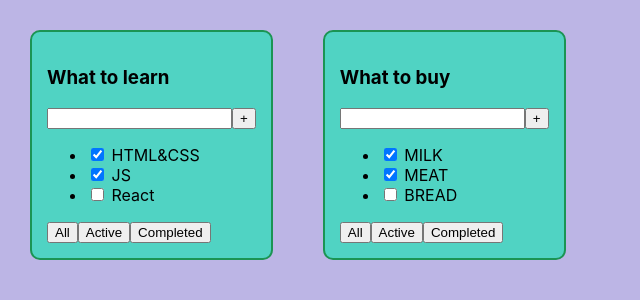
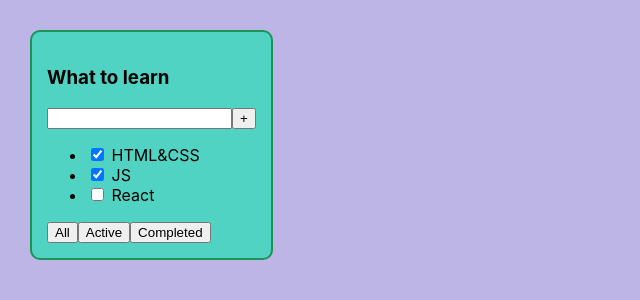
Before and after one commit to igor-minaev/todolist-lessons, a React (Create React App) app: page / in a window 1280 px wide. Shown: the top 300 px of the page, without its empty margins (0-640 px from the left). Built offline with nearby package versions, Linux system fonts and the light colour scheme.

Commit message:
start lesson 2

```diff
--- a/src/App.tsx
+++ b/src/App.tsx
@@ -3,22 +3,16 @@ import './App.css';
 import {TaskType, TodoList} from './TodoList';
 
 function App() {
-    const todoListTitle_1: string = 'What to learn'
-    const todoListTitle_2: string = 'What to buy'
-    const tasks_1:TaskType[] = [
+    const todoListTitle: string = 'What to learn'
+    const tasks:TaskType[] = [
         {id: 1, title: 'HTML&CSS', isDone: true},
         {id: 2, title: 'JS', isDone: true},
         {id: 3, title: 'React', isDone: false}
     ]
-    const tasks_2:TaskType[] = [
-        {id: 4, title: 'MILK', isDone: true},
-        {id: 5, title: 'MEAT', isDone: true},
-        {id: 6, title: 'BREAD', isDone: false}
-    ]
+
     return (
         <div className="App">
-            <TodoList title={todoListTitle_1} tasks={tasks_1}/>
-            <TodoList title={todoListTitle_2} tasks={tasks_2}/>
+            <TodoList title={todoListTitle} tasks={tasks}/>
         </div>
     );
 }
```
